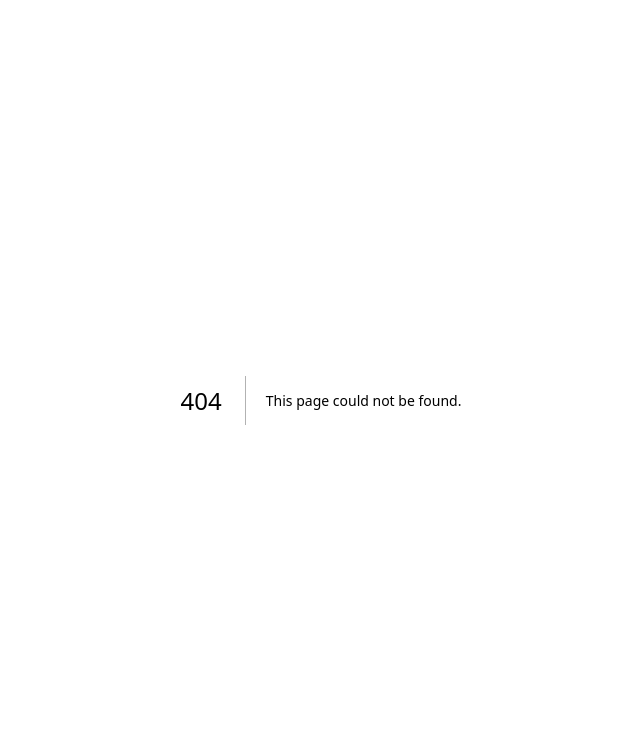
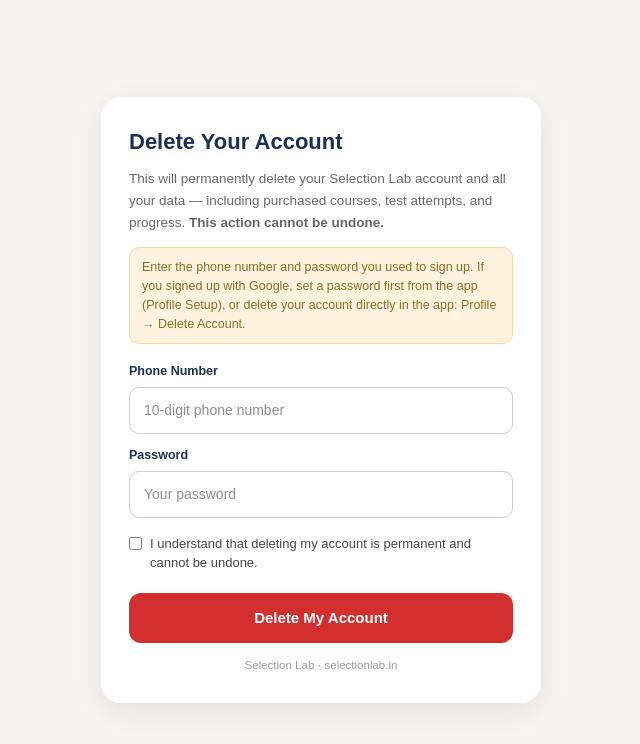
Before and after one commit to shaktiman77577-afk/selection-lab-web, a Next.js app: page /delete-account in a window 1280 px wide. Before the commit this address had no page. Shown: the top 744 px of the page, without its empty margins (319-959 px from the left). Built offline with nearby package versions, Linux system fonts and the light colour scheme.

Commit message:
Create page.tsx

```diff
--- /dev/null
+++ b/app/delete-account/page.tsx
@@ -0,0 +1,220 @@
+"use client";
+
+import { useState } from "react";
+import { API_URL } from "@/lib/config";
+
+const GOLD = "#FFAB00";
+const NAVY = "#1A2F55";
+
+export default function DeleteAccountPage() {
+  const [phone, setPhone] = useState("");
+  const [password, setPassword] = useState("");
+  const [confirmed, setConfirmed] = useState(false);
+  const [loading, setLoading] = useState(false);
+  const [done, setDone] = useState(false);
+  const [error, setError] = useState("");
+
+  async function handleDelete() {
+    setError("");
+    if (phone.trim().length < 10) {
+      setError("Please enter a valid 10-digit phone number.");
+      return;
+    }
+    if (!password) {
+      setError("Please enter your password.");
+      return;
+    }
+    if (!confirmed) {
+      setError("Please confirm that you understand this is permanent.");
+      return;
+    }
+
+    setLoading(true);
+    try {
+      const res = await fetch(`${API_URL}/users/delete-by-credentials`, {
+        method: "POST",
+        headers: { "Content-Type": "application/json" },
+        body: JSON.stringify({ phone: phone.trim(), password }),
+      });
+      const data = await res.json();
+      if (res.ok && data.success) {
+        setDone(true);
+      } else {
+        setError(data.detail || "Could not delete account. Please try again.");
+      }
+    } catch {
+      setError("Network error. Please try again.");
+    } finally {
+      setLoading(false);
+    }
+  }
+
+  return (
+    <div
+      style={{
+        minHeight: "100vh",
+        background: "var(--bg, #FFF8EC)",
+        display: "flex",
+        alignItems: "center",
+        justifyContent: "center",
+        padding: 20,
+      }}
+    >
+      <div
+        style={{
+          width: "100%",
+          maxWidth: 440,
+          background: "var(--card, #fff)",
+          borderRadius: 20,
+          padding: 28,
+          boxShadow: "0 8px 30px rgba(0,0,0,0.08)",
+        }}
+      >
+        {done ? (
+          <div style={{ textAlign: "center" }}>
+            <div style={{ fontSize: 44, marginBottom: 12 }}>✓</div>
+            <h1 style={{ fontSize: 22, fontWeight: 800, color: NAVY, margin: 0 }}>
+              Account Deleted
+            </h1>
+            <p style={{ color: "#666", fontSize: 14, marginTop: 12, lineHeight: 1.6 }}>
+              Your Selection Lab account and all associated data have been
+              permanently deleted. We&apos;re sorry to see you go.
+            </p>
+          </div>
+        ) : (
+          <>
+            <h1 style={{ fontSize: 22, fontWeight: 800, color: NAVY, margin: 0 }}>
+              Delete Your Account
+            </h1>
+            <p style={{ color: "#666", fontSize: 13.5, marginTop: 10, lineHeight: 1.6 }}>
+              This will permanently delete your Selection Lab account and all your
+              data — including purchased courses, test attempts, and progress.
+              <b> This action cannot be undone.</b>
+            </p>
+
+            <div
+              style={{
+                background: "#FFF3E0",
+                border: "1px solid #FFD699",
+                borderRadius: 10,
+                padding: "10px 12px",
+                fontSize: 12.5,
+                color: "#8a6d1f",
+                marginTop: 14,
+                lineHeight: 1.5,
+              }}
+            >
+              Enter the phone number and password you used to sign up. If you
+              signed up with Google, set a password first from the app
+              (Profile Setup), or delete your account directly in the app:
+              Profile → Delete Account.
+            </div>
+
+            <div style={{ marginTop: 18 }}>
+              <label style={labelStyle}>Phone Number</label>
+              <input
+                type="tel"
+                value={phone}
+                onChange={(e) => setPhone(e.target.value.replace(/\D/g, ""))}
+                maxLength={10}
+                placeholder="10-digit phone number"
+                style={inputStyle}
+              />
+            </div>
+
+            <div style={{ marginTop: 12 }}>
+              <label style={labelStyle}>Password</label>
+              <input
+                type="password"
+                value={password}
+                onChange={(e) => setPassword(e.target.value)}
+                placeholder="Your password"
+                style={inputStyle}
+              />
+            </div>
+
+            <label
+              style={{
+                display: "flex",
+                alignItems: "flex-start",
+                gap: 8,
+                marginTop: 16,
+                fontSize: 13,
+                color: "#444",
+                cursor: "pointer",
+              }}
+            >
+              <input
+                type="checkbox"
+                checked={confirmed}
+                onChange={(e) => setConfirmed(e.target.checked)}
+                style={{ marginTop: 3 }}
+              />
+              <span>
+                I understand that deleting my account is permanent and cannot be
+                undone.
+              </span>
+            </label>
+
+            {error && (
+              <div
+                style={{
+                  background: "#FDECEB",
+                  border: "1px solid #F3C2BE",
+                  color: "#C0392B",
+                  borderRadius: 10,
+                  padding: "10px 12px",
+                  fontSize: 13,
+                  marginTop: 14,
+                }}
+              >
+                {error}
+              </div>
+            )}
+
+            <button
+              onClick={handleDelete}
+              disabled={loading}
+              style={{
+                width: "100%",
+                marginTop: 20,
+                padding: "14px",
+                borderRadius: 12,
+                border: "none",
+                background: loading ? "#e57373" : "#D32F2F",
+                color: "#fff",
+                fontSize: 15,
+                fontWeight: 800,
+                cursor: loading ? "default" : "pointer",
+              }}
+            >
+              {loading ? "Deleting..." : "Delete My Account"}
+            </button>
+
+            <p style={{ color: "#999", fontSize: 11.5, marginTop: 14, textAlign: "center" }}>
+              Selection Lab · selectionlab.in
+            </p>
+          </>
+        )}
+      </div>
+    </div>
+  );
+}
+
+const labelStyle: React.CSSProperties = {
+  display: "block",
+  fontSize: 12.5,
+  fontWeight: 700,
+  color: NAVY,
+  marginBottom: 6,
+};
+
+const inputStyle: React.CSSProperties = {
+  width: "100%",
+  padding: "12px 14px",
+  borderRadius: 10,
+  border: "1px solid #ccc",
+  fontSize: 14,
+  outline: "none",
+  boxSizing: "border-box",
+};
```
